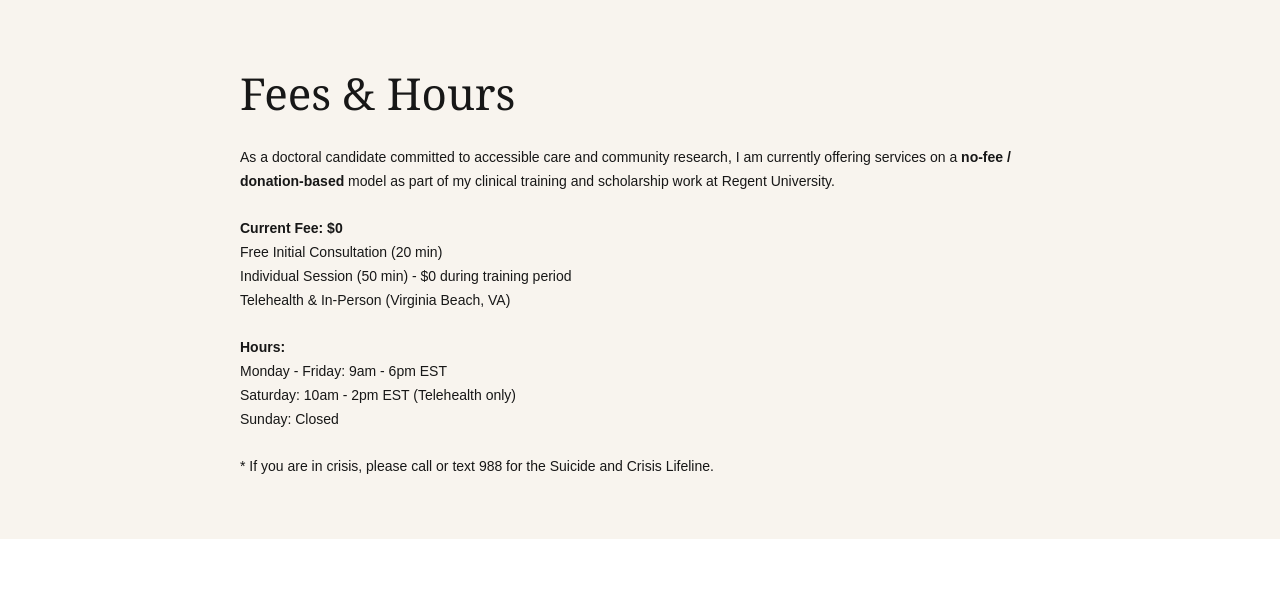
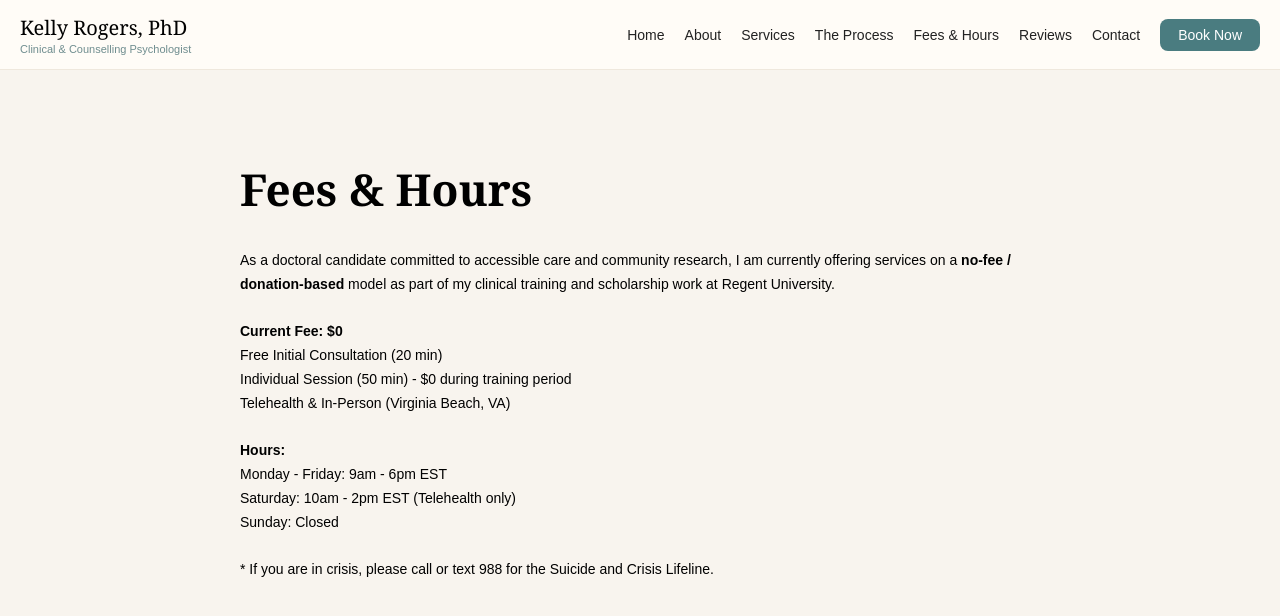
Before and after one commit to JoshuaOmosa/kelly-rogers, a Next.js app: page /fees in a window 1280 px wide. Shown: the top 616 px of the page. Built offline with nearby package versions, Linux system fonts and the light colour scheme.

Commit message:
global responsive design matching screenshot

```diff
--- a/app/components/Header.tsx
+++ b/app/components/Header.tsx
@@ -2,54 +2,47 @@
 import { useState } from 'react'
 
 export default function Header(){
-  const [open, setOpen] = useState(false)
+  const [open,setOpen] = useState(false)
   return (
     <>
-      <header className="site-header">
+      <header className="global-header">
         <div>
-          <div className="logo-main">Kelly Rogers, PhD</div>
-          <div className="logo-sub">Clinical & Counselling Psychologist</div>
+          <div className="gh-name">Kelly Rogers, PhD</div>
+          <div className="gh-sub">Clinical & Counselling Psychologist</div>
         </div>
-        <button className="hamburger" onClick={()=>setOpen(!open)}>☰</button>
-
-        <nav className="desktop-nav">
+        <button onClick={()=>setOpen(!open)} className="gh-burger">☰</button>
+        <nav className="gh-desktop">
           <a href="/">Home</a>
           <a href="/about">About</a>
           <a href="/services">Services</a>
           <a href="/process">The Process</a>
           <a href="/fees">Fees & Hours</a>
           <a href="/reviews">Reviews</a>
-          <a href="/contact" className="nav-cta">Book Now</a>
+          <a href="/contact">Contact</a>
+          <a href="/contact" className="gh-cta">Book Now</a>
         </nav>
       </header>
-
       {open && (
-        <div className="mobile-drawer">
-          <a href="/" onClick={()=>setOpen(false)}>Home</a>
-          <a href="/about" onClick={()=>setOpen(false)}>About</a>
-          <a href="/services" onClick={()=>setOpen(false)}>Services</a>
-          <a href="/process" onClick={()=>setOpen(false)}>The Process</a>
-          <a href="/fees" onClick={()=>setOpen(false)}>Fees & Hours</a>
-          <a href="/reviews" onClick={()=>setOpen(false)}>Reviews</a>
-          <a href="/contact" onClick={()=>setOpen(false)}>Contact</a>
-          <a href="/contact" onClick={()=>setOpen(false)} className="drawer-cta">Book a Free Consultation</a>
+        <div className="gh-mobile">
+          <a href="/">Home</a><a href="/about">About</a><a href="/services">Services</a>
+          <a href="/process">The Process</a><a href="/fees">Fees & Hours</a>
+          <a href="/reviews">Reviews</a><a href="/contact">Contact</a>
+          <a href="/contact" className="gh-mobile-cta">Book a Free Consultation</a>
         </div>
       )}
-
       <style>{`
-        .site-header{ display:flex; justify-content:space-between; align-items:center; padding:18px 60px; background:#FFFCF7; position:sticky; top:0; z-index:100; border-bottom:1px solid #EDE8E1; }
-        .logo-main{ font-size:22px; font-weight:600; color:#1a1a1a; font-family:serif; }
-        .logo-sub{ font-size:11px; color:#6b8a8c; font-family:Arial; }
-        .desktop-nav{ display:flex; gap:22px; align-items:center; font-family:Arial; font-size:14px; }
-        .desktop-nav a{ text-decoration:none; color:#1a1a1a; }
-        .nav-cta{ background:#4A7C80; color:white !important; padding:8px 18px; border-radius:8px; }
-        .hamburger{ display:none; font-size:26px; background:none; border:none; cursor:pointer; }
-        .mobile-drawer{ position:fixed; top:64px; left:0; right:0; bottom:0; background:#FFFCF7; z-index:99; padding:24px; display:flex; flex-direction:column; gap:18px; }
-        .mobile-drawer a{ font-size:18px; text-decoration:none; color:#1a1a1a; font-family:Arial; border-bottom:1px solid #f0e9e0; padding-bottom:12px; }
-        .drawer-cta{ background:#4A7C80; color:white !important; padding:14px; border-radius:10px; text-align:center; border:none !important; }
-
-        @media(max-width: 1024px){ .site-header{ padding:16px 24px; } .desktop-nav{ gap:14px; font-size:13px; } }
-        @media(max-width: 768px){ .desktop-nav{ display:none !important; } .hamburger{ display:block !important; } }
+        .global-header{display:flex;justify-content:space-between;align-items:center;padding:14px 20px;background:#FFFCF7;position:sticky;top:0;z-index:100;border-bottom:1px solid #efe8dd}
+        .gh-name{font-family:Georgia,serif;font-size:20px;font-weight:500}
+        .gh-sub{font-family:Arial;font-size:11px;color:#6f8d8f;margin-top:2px}
+        .gh-desktop{display:flex;gap:20px;align-items:center;font-family:Arial;font-size:14px}
+        .gh-desktop a{text-decoration:none;color:#222}
+        .gh-cta{background:#4A7C80;color:white !important;padding:8px 18px;border-radius:8px}
+        .gh-burger{display:none;font-size:24px;background:none;border:none}
+        .gh-mobile{position:fixed;top:58px;left:0;right:0;bottom:0;background:#FFFCF7;z-index:99;padding:20px;display:flex;flex-direction:column;gap:18px}
+        .gh-mobile a{font-family:Arial;font-size:17px;text-decoration:none;color:#111;border-bottom:1px solid #f0e6d8;padding-bottom:12px}
+        .gh-mobile-cta{background:#4A7C80;color:white !important;text-align:center;padding:14px;border-radius:10px;border:none !important}
+        @media(max-width:1024px){.global-header{padding:14px 24px}.gh-desktop{gap:12px}}
+        @media(max-width:768px){.gh-desktop{display:none !important}.gh-burger{display:block !important}}
       `}</style>
     </>
   )
--- a/app/layout.tsx
+++ b/app/layout.tsx
@@ -1,19 +1,8 @@
-import type { Metadata } from "next";
-import "./globals.css";
-
-export const metadata: Metadata = {
-  title: "Kelly Rogers",
-  description: "Dashboard",
-};
-
-export default function RootLayout({
-  children,
-}: {
-  children: React.ReactNode;
-}) {
+import Header from './components/Header'
+export default function RootLayout({children}:{children:React.ReactNode}){
   return (
-    <html lang="en">
-      <body>{children}</body>
-    </html>
-  );
+    <html><body style={{margin:0, background:'#F6F1E9'}}>
+      <Header/>{children}
+    </body></html>
+  )
 }
```
